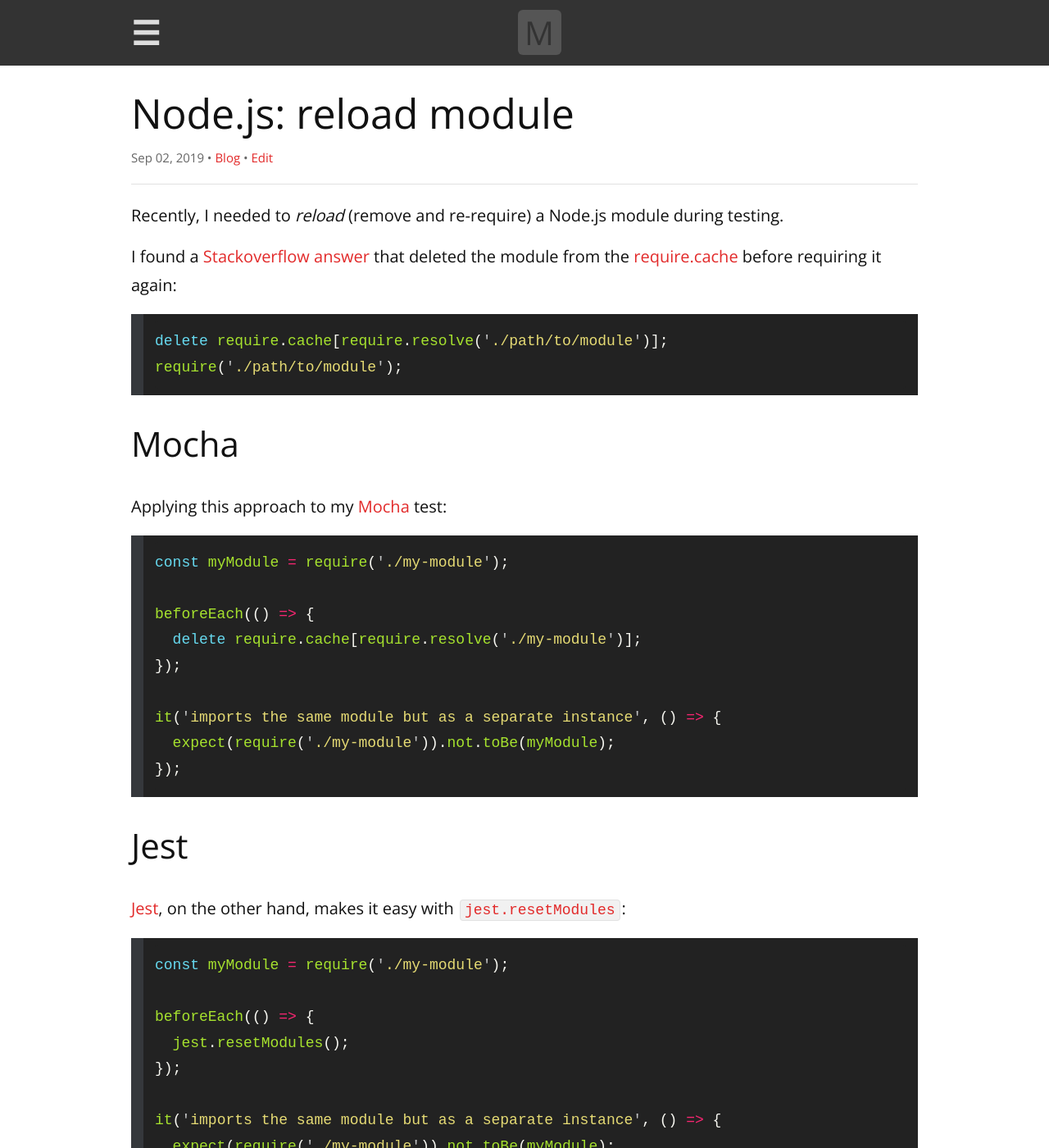
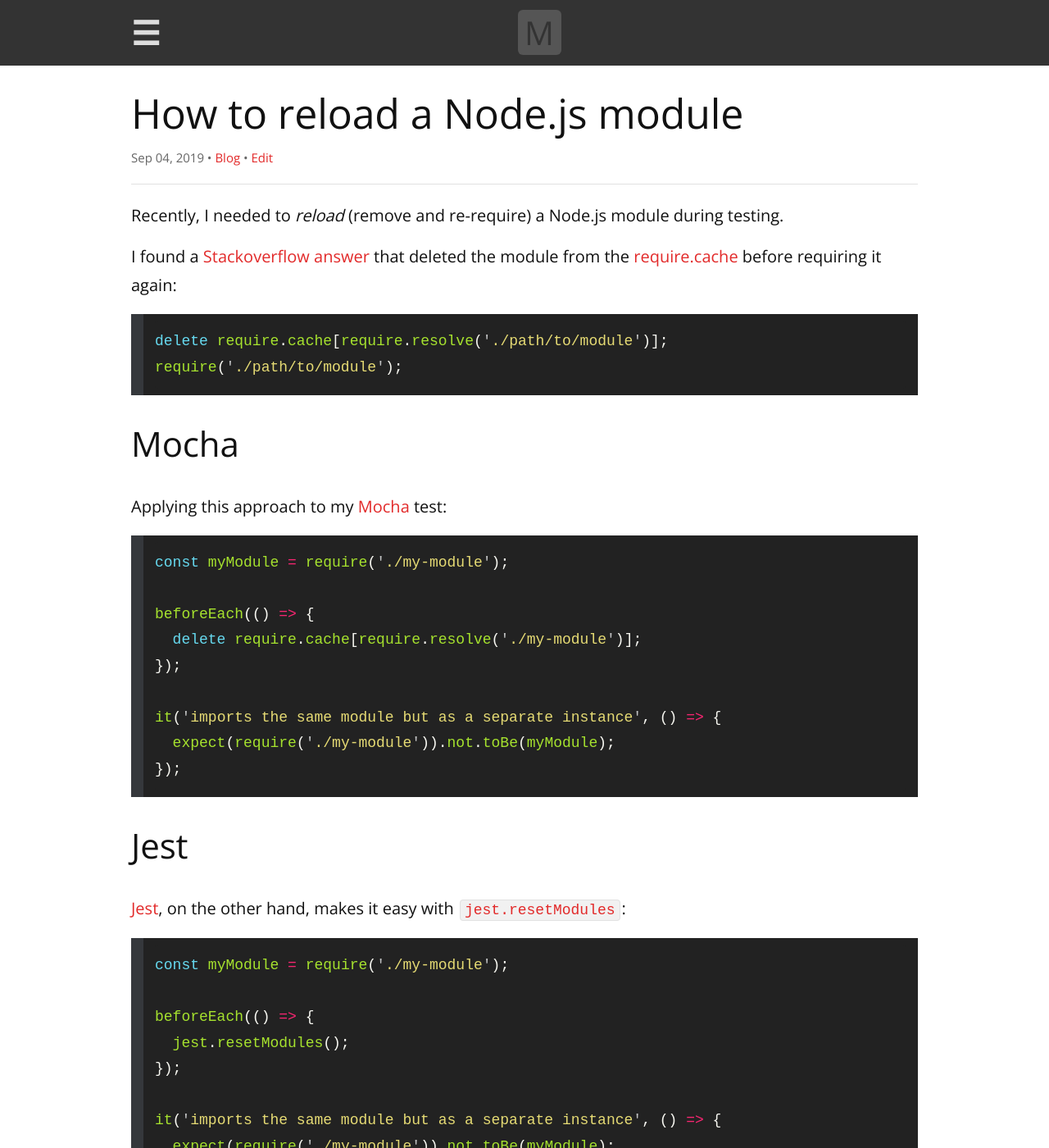
Before and after one commit to remarkablemark/remarkablemark.github.io, a Jekyll site: the page built from _posts/2019/2019-09-02-nodejs-reload-module.md, in a window 1280 px wide and 1400 px high. Shown: the whole window at 82% size. Built offline with Jekyll 4.4.1, drawn with Linux system fonts in a browser that asks for light colours; comment, search, counter and statistics services are not loaded; some of the changed text lies outside the part shown.

Commit message:
fix(posts): update "How to reload a Node.js module"
Post: 2019-09-02-nodejs-reload-module.md

Rename title "Node.js: reload module" -> "How to reload a Node.js module"

```diff
--- a/_posts/2019/2019-09-02-nodejs-reload-module.md
+++ b/_posts/2019/2019-09-02-nodejs-reload-module.md
@@ -1,7 +1,8 @@
 ---
 layout: post
-title: 'Node.js: reload module'
+title: How to reload a Node.js module
 date: 2019-09-02 21:39:07
+updated: 2019-09-04 22:38:25
 excerpt: How to reload (delete and re-require) a Node.js module during testing.
 categories: nodejs module javascript mocha jest
 ---
```
Also changed, not shown: other parts of _posts/2019/2019-09-02-nodejs-reload-module.md (+1 -1 lines).
